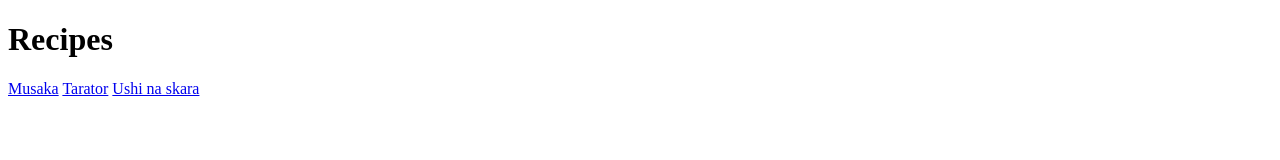
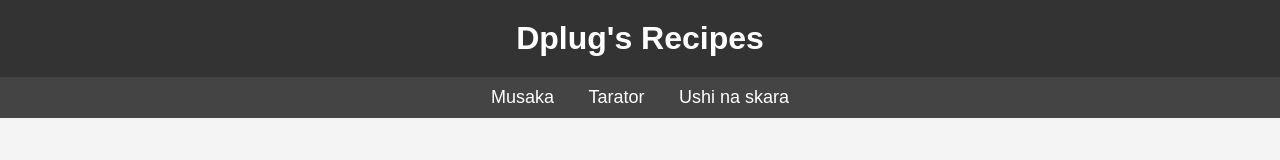
Before and after one commit to dplug1337/odin-recipes, a plain HTML site: page index.html in a window 1280 px wide. Drawn offline with Linux system fonts and the light colour scheme.

Commit message:
added css(Menu for the index page)

```diff
--- /dev/null
+++ b/index.css
@@ -0,0 +1,31 @@
+body {
+    font-family: Arial, sans-serif;
+    margin: 0;
+    padding: 0;
+    background-color: #f4f4f4;
+}
+
+#title {
+    background-color: #333;
+    color: #fff;
+    padding: 20px;
+    text-align: center;
+    margin: 0;
+}
+
+.menu {
+    background-color: #444;
+    padding: 10px;
+    text-align: center;
+}
+
+.menu a {
+    color: #fff;
+    text-decoration: none;
+    margin: 0 15px;
+    font-size: 18px;
+}
+
+.menu a:hover {
+    text-decoration: underline;
+}
--- a/index.html
+++ b/index.html
@@ -4,11 +4,14 @@
     <meta charset="UTF-8">
     <meta name="viewport" content="width=device-width, initial-scale=1.0">
     <title>DpluG's recipes</title>
+    <link rel="stylesheet" href="index.css">
 </head>
 <body>
-    <h1>Recipes</h1>
-    <a href="recipes/musaka.html">Musaka</a>
-    <a href="recipes/tarator.html">Tarator</a>
-    <a href="recipes/ushi.html">Ushi na skara</a>
+    <h1 id="title">Dplug's Recipes</h1>
+    <div class="menu">
+        <a href="recipes/musaka.html">Musaka</a>
+        <a href="recipes/tarator.html">Tarator</a>
+        <a href="recipes/ushi.html">Ushi na skara</a>
+    </div>
 </body>
 </html>
```
